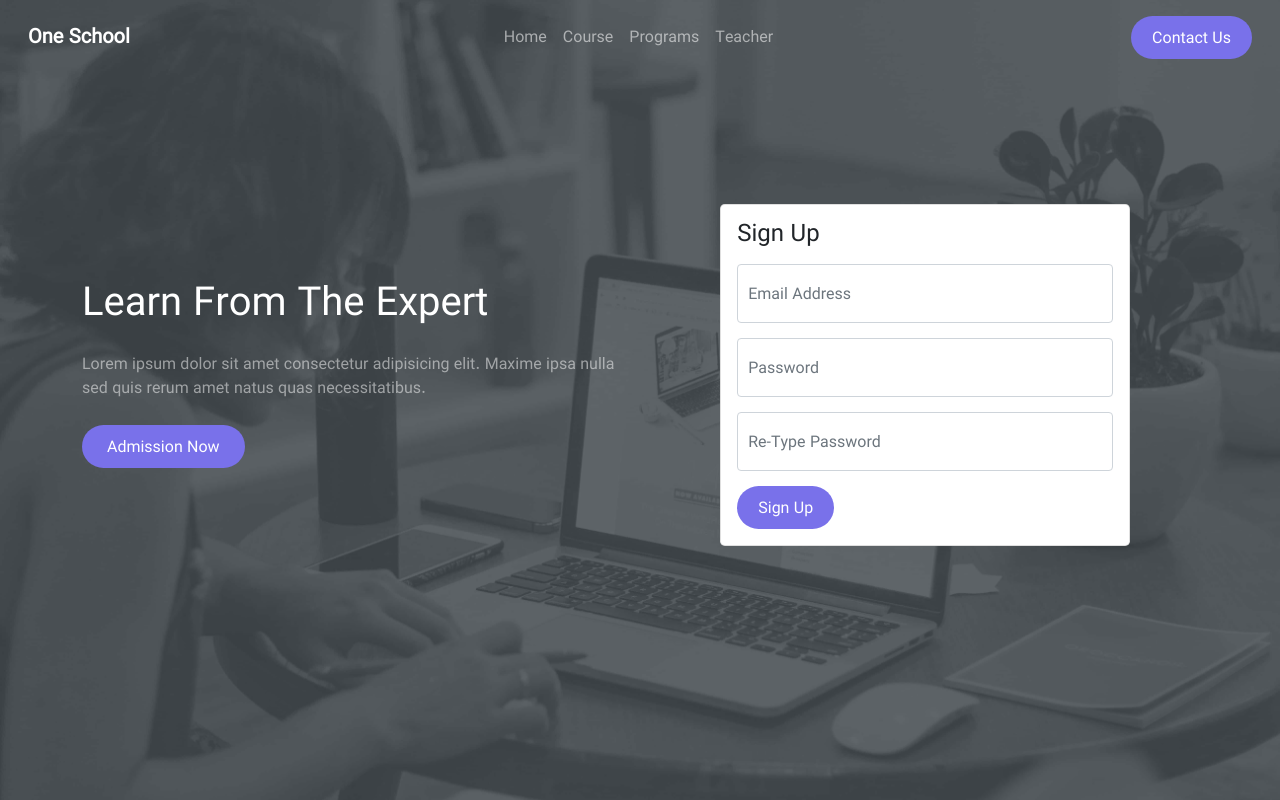
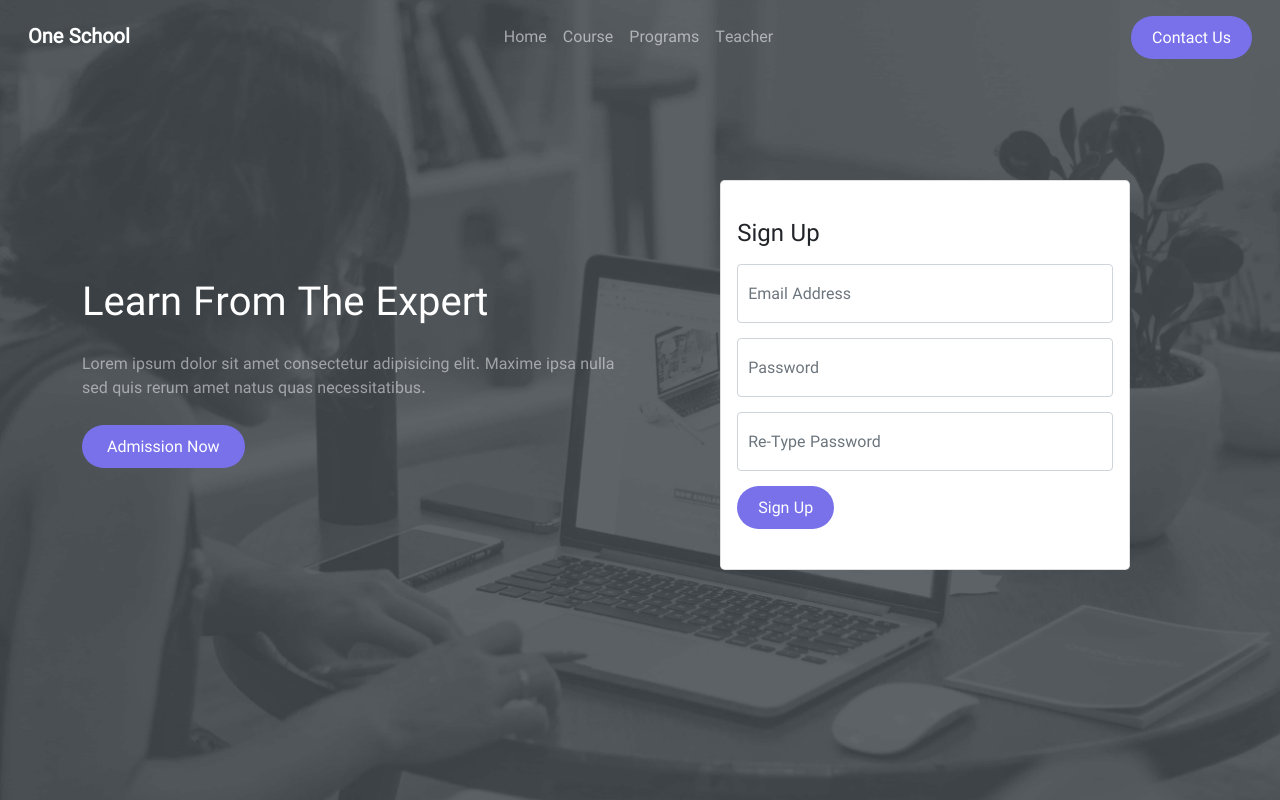
Before and after one commit to mm-tvkl/Complete-Project-4, a website: page index.html in a window 1280 px wide. Drawn offline with nearby package versions, Linux system fonts and the light colour scheme; files whose address does not match are found by name.

```diff
--- a/index.html
+++ b/index.html
@@ -51,7 +51,7 @@
                 <section class="main-section">
                     <div class="container-fluid">
                         <div class="container">
-                            <div class="row align-items-center">
+                            <div class="row align-items-center gy-5">
                                 <!-- Title , Text , Button -->
                                 <div class="col-md-6 col-sm-12">
                                     <h1 class="text-white main-title">Learn From The Expert</h1>
@@ -63,7 +63,7 @@
 
                                 <!-- Form -->
                                 <div class="col-md-6 col-sm-12 d-flex justify-content-center">
-                                    <div class="card w-75 rounded-3">
+                                    <div class="card w-75 rounded-3 py-4">
                                         <div class="card-body">
                                             <form action="#">
                                                 <h4>Sign Up</h4>
```
Also changed, not shown: dist/scss/_font.scss, dist/scss/main.scss.
